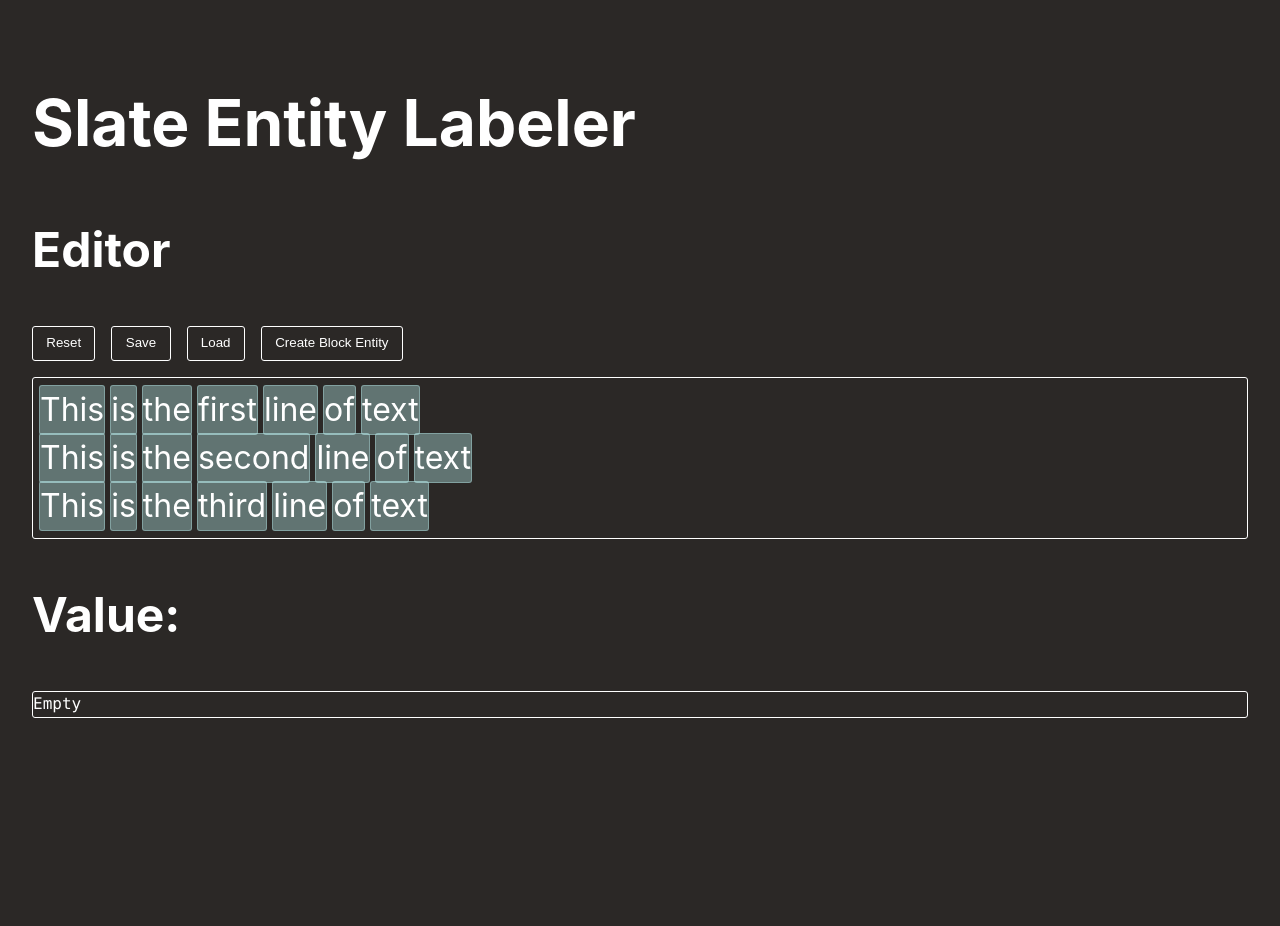
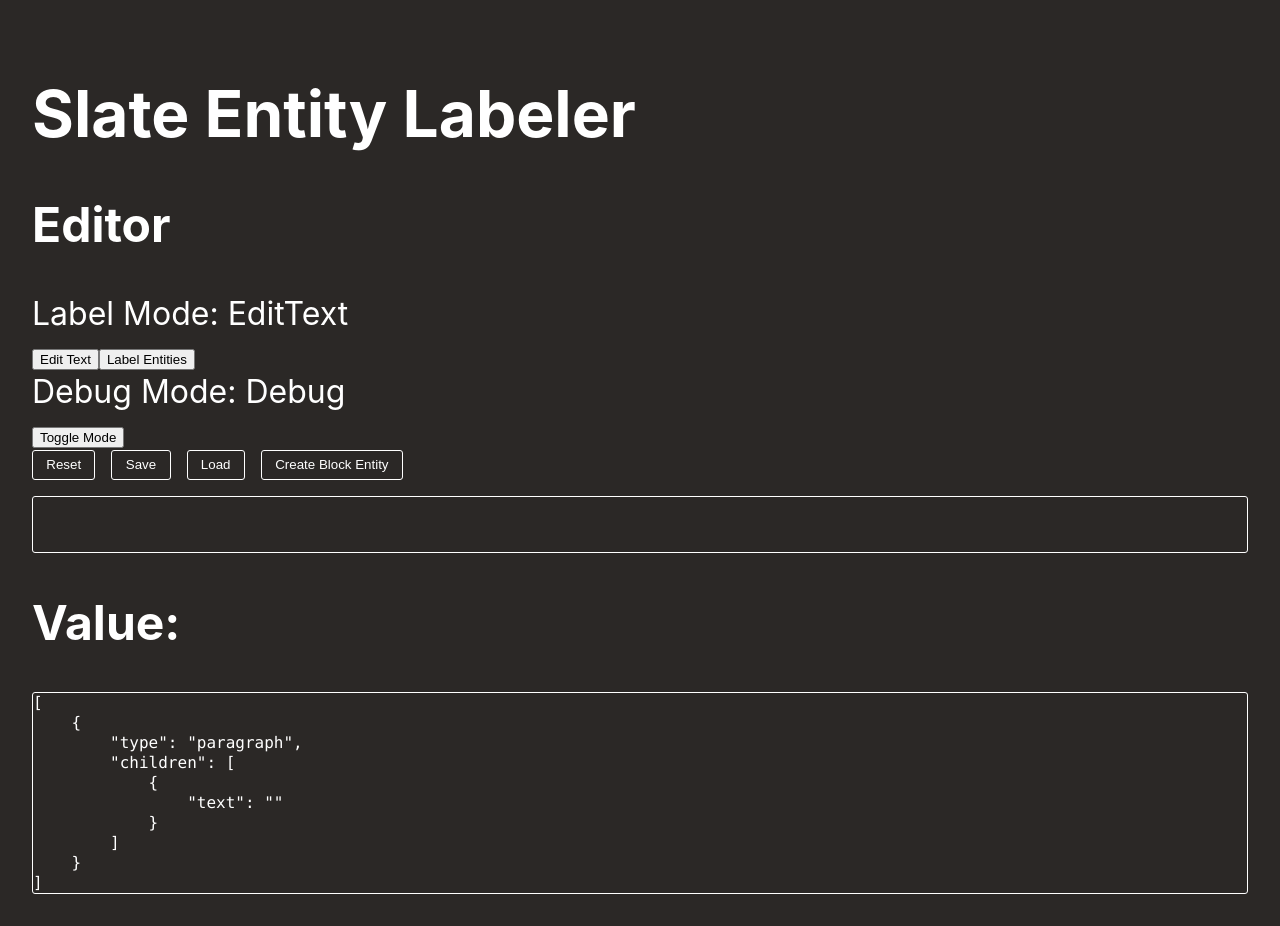
Before and after one commit to mattmazzola/slate-entity-labeler-next, a React (Create React App) app: page / in a window 1280 px wide. Before the commit the page ends 800 px from the top, so only its background shows below. Built offline with nearby package versions, Linux system fonts and the light colour scheme.

Commit message:
Add label mode, only tokenize when switching modes

```diff
--- a/src/App.tsx
+++ b/src/App.tsx
@@ -1,17 +1,22 @@
 import React from 'react'
 import styled from 'styled-components'
-import EntityLabeler, { CustomElement, IEntity } from './components/EntityLabeler'
+import EntityLabeler, { CustomElement, IEntity, DebugMode, LabelMode } from './components/EntityLabeler'
 
-const defaultText = `
-This is the first line of text
-This is the second line of text
-This is the third line of text
-`.trim()
+const defaultText = `OK test this`.trim()
 
 const App: React.FC = () => {
   const [text, setText] = React.useState<string>(defaultText)
+  const [labelMode, setLabelMode] = React.useState<LabelMode>(LabelMode.EditText)
+  const [debugMode, setDebugMode] = React.useState<DebugMode>(DebugMode.Debug)
   const [entities, setEntities] = React.useState<IEntity<unknown>[]>([])
   const [value, setValue] = React.useState<CustomElement[] | undefined>()
+  const onToggleMode = () => {
+    setDebugMode(m => {
+      return m === DebugMode.Debug
+        ? DebugMode.Normal
+        : DebugMode.Debug
+    })
+  }
 
   return (
     <Wrapper>
@@ -20,9 +25,24 @@ const App: React.FC = () => {
       </header>
       <main>
         <h2>Editor</h2>
+        <div>
+          Label Mode: {labelMode}
+          <div>
+            <button onClick={() => setLabelMode(LabelMode.EditText)}>Edit Text</button>
+            <button onClick={() => setLabelMode(LabelMode.Label)}>Label Entities</button>
+          </div>
+        </div>
+        <div>
+          Debug Mode: {debugMode}
+          <div>
+            <button onClick={onToggleMode}>Toggle Mode</button>
+          </div>
+        </div>
         <section>
           <EntityLabeler
             text={text}
+            labelMode={labelMode}
+            debugMode={debugMode}
             entities={entities}
             onChangeValue={value => setValue(value)}
           />
--- a/src/GlobalStyles.tsx
+++ b/src/GlobalStyles.tsx
@@ -14,6 +14,8 @@ const GlobalStyles = createGlobalStyle`
         background-color: var(--color-gray-900);
         color: var(--color-white);
         font-size: 16px;
+
+        -webkit-font-smoothing: antialiased;
     }
 
     code {
@@ -22,9 +24,8 @@ const GlobalStyles = createGlobalStyle`
 
     *,
     *:before,
-    *:after {        box-sizing: border-box;
-        line-height: 1.5;
-        -webkit-font-smoothing: antialiased;
+    *:after {
+        box-sizing: border-box;
     }
 
     #root {
--- a/src/components/EntityLabeler/EntityLabeler.tsx
+++ b/src/components/EntityLabeler/EntityLabeler.tsx
@@ -1,12 +1,12 @@
 import React from 'react'
 
 import { createEditor } from 'slate'
-import { Slate, Editable, withReact, DefaultElement, RenderLeafProps } from 'slate-react'
+import { Slate, Editable, withReact, DefaultElement, RenderElementProps } from 'slate-react'
 import { debounce, CustomElement, serialize, withLabels, CustomEditor } from './utils'
 import { Toolbar } from './Toolbar'
 import { defaultValue } from './utils'
 import styled from 'styled-components'
-import { convertEntitiesAndTextToTokenizedEditorValue, IEntity } from '.'
+import { convertEntitiesAndTextToTokenizedEditorValue, CustomText, deserialize, IEntity } from '.'
 
 const slatejsContentKey = 'slatejs-content-key'
 
@@ -18,6 +18,7 @@ const getSavedValueOrDefault = () => {
 
     return value
 }
+
 const saveValue = (value: CustomElement[]) => {
     // Save the value to Local Storage.
     const content = JSON.stringify(value)
@@ -25,17 +26,77 @@ const saveValue = (value: CustomElement[]) => {
     localStorage.setItem('serializedContent', serialize(value as CustomElement[]))
 }
 
+export enum LabelMode {
+    EditText = 'EditText',
+    Label = 'Label'
+}
+
+export enum DebugMode {
+    Normal = 'Normal',
+    Debug = 'Debug'
+}
+
 type Props = {
     text: string,
     entities: IEntity<unknown>[]
+    labelMode: LabelMode
+    debugMode: DebugMode
     onChangeValue: (value: CustomElement[]) => void
 }
 
 const EntityLabeler: React.FC<Props> = props => {
-    const [value, setValue] = React.useState<CustomElement[]>(() => convertEntitiesAndTextToTokenizedEditorValue(props.text, props.entities))
+    const debouncedOnChange = React.useCallback(debounce(props.onChangeValue, 500), [props.onChangeValue])
+    const [value, setValue] = React.useState<CustomElement[]>(defaultValue)
+
+    React.useEffect(() => {
+        let newValue: CustomElement[]
+
+        switch(props.labelMode) {
+            case LabelMode.EditText: {
+                const text: CustomText = {
+                    text: props.text
+                }
+
+                const paragraphElement: CustomElement = {
+                    type: 'paragraph',
+                    children: [text]
+                }
+                newValue = [paragraphElement]
+                setValue(newValue)
+                break;
+            }
+            case LabelMode.Label: {
+                newValue = convertEntitiesAndTextToTokenizedEditorValue(props.text, props.entities)
+                setValue(newValue)
+                break;
+            }
+        }
+
+        debouncedOnChange(newValue)
+    }, [props.text, props.entities.length, props.labelMode])
+
+    React.useEffect(() => {
+        const serializedValue = serialize(value)
+        let newValue: CustomElement[]
+
+        switch(props.labelMode) {
+            case LabelMode.EditText: {
+                newValue = deserialize(serializedValue)
+                setValue(newValue)
+                break;
+            }
+            case LabelMode.Label: {
+                newValue = convertEntitiesAndTextToTokenizedEditorValue(serializedValue, [])
+                setValue(newValue)
+                break;
+            }
+        }
+
+        debouncedOnChange(newValue)
+    }, [props.labelMode])
 
     const editor = React.useMemo(() => withLabels(withReact(createEditor())), [])
-    const debouncedOnChange = React.useCallback(debounce(props.onChangeValue, 500), [props.onChangeValue])
+
     const onSaveValue = () => {
         if (typeof value === 'object') {
             saveValue(value)
@@ -48,11 +109,33 @@ const EntityLabeler: React.FC<Props> = props => {
         setValue(value)
     }
 
+    const editOperationTypes = [
+        'remove_text',
+        'remove_node',
+        'insert_text',
+        'insert_node',
+    ]
+
     return (
         <Slate
             editor={editor}
             value={value}
             onChange={value => {
+
+                const eitOperations = editor.operations.filter(op => {
+                    return editOperationTypes.find(editOpType => editOpType === op.type)
+                })
+
+                const containsEditOperation = eitOperations.length > 0
+                // console.log('Operations: ', editor.operations.map(o => o.type))
+                // console.log(`containsEditOperation: `, containsEditOperation)
+
+                // If in label mode, prevent text modifications but allow entities to be created
+                if (props.labelMode === LabelMode.Label && containsEditOperation) {
+                    console.warn(`Edit operations blocked: `, eitOperations.map(o => o.type))
+                    return
+                }
+
                 const customValue = value as CustomElement[]
                 setValue(customValue)
 
@@ -72,7 +155,7 @@ const EntityLabeler: React.FC<Props> = props => {
                 />
                 <EditorWrapper>
                     <Editable
-                        renderElement={renderElement}
+                        renderElement={renderElementProps => renderElement(props.debugMode, renderElementProps)}
                     />
                 </EditorWrapper>
             </ToolbarWrapper>
@@ -99,45 +182,68 @@ const EditorWrapper = styled.div`
   }
 `
 
-const EntityWrapper = styled.div`
+const EntityWrapper = styled.div<{ mode: DebugMode }>`
     display: inline-block;
     border-radius: 3px;
-    background: var(--color-entities-base);
-    margin: -1x;
-    border 1px solid var(--color-entities-base);
+
+    ${props => props.mode === DebugMode.Debug
+        ? `
+        background: var(--color-entities-base);
+        margin: -1x;
+        border 1px solid var(--color-entities-base);
+        `
+        : ''}
 `
 
-const EntityElement: React.FC<any> = props => {
+type ElementProps = RenderElementProps & {
+    mode: DebugMode
+}
+
+const EntityElement: React.FC<ElementProps> = props => {
     return (
-        <EntityWrapper {...props.attributes} data-is-entity={true}>
+        <EntityWrapper
+            {...props.attributes}
+            data-is-entity={true}
+            mode={props.mode}
+        >
             {props.children}
         </EntityWrapper>
     )
 }
 
-const TokenWrapper = styled.div`
+const TokenWrapper = styled.div<{ mode: DebugMode }>`
     display: inline-block;
     border-radius: 3px;
-    background: var(--color-token-base);
-    margin: -2px;
-    border 1px solid var(--color-token-base);
+
+    ${props => props.mode === DebugMode.Debug
+        ? `
+        background: var(--color-token-base);
+        margin: -1px;
+        border 1px solid var(--color-token-base);
+        `
+        : ''
+    }
 `
 
-const TokenElement: React.FC<any> = props => {
+const TokenElement: React.FC<ElementProps> = props => {
     return (
-        <TokenWrapper {...props.attributes} data-is-token={true}>
+        <TokenWrapper
+            {...props.attributes}
+            data-is-token={true}
+            mode={props.mode}
+        >
             {props.children}
         </TokenWrapper>
     )
 }
 
 
-const renderElement = (props: any) => {
+const renderElement = (mode: DebugMode, props: RenderElementProps) => {
     switch (props.element.type) {
         case 'entity':
-            return <EntityElement {...props} />
+            return <EntityElement {...props} mode={mode} />
         case 'token':
-            return <TokenElement {...props} />
+            return <TokenElement {...props} mode={mode} />
         default:
             return <DefaultElement {...props} />
     }
--- a/src/components/EntityLabeler/index.ts
+++ b/src/components/EntityLabeler/index.ts
@@ -1,3 +1,8 @@
 import EntityLabeler from './EntityLabeler'
 export * from './utils'
+export {
+    LabelMode,
+    DebugMode
+} from './EntityLabeler'
+
 export default EntityLabeler
--- a/src/components/EntityLabeler/utils.ts
+++ b/src/components/EntityLabeler/utils.ts
@@ -22,6 +22,13 @@ declare module 'slate' {
 export const CustomEditor = {
     ...Editor,
 
+    isParagraph(editor: CustomEditor) {
+        const [match] = CustomEditor.nodes(editor, {
+            match: n => (n as CustomElement).type === 'paragraph',
+        })
+
+        return Boolean(match)
+    },
     isEntity(editor: CustomEditor) {
         const [match] = CustomEditor.nodes(editor, {
             match: n => (n as CustomElement).type === 'entity',
@@ -45,7 +52,11 @@ export const withLabels = (editor: CustomEditor) => {
     editor.isInline = (element: CustomElement) => {
         switch (element.type) {
             case 'entity': {
-                console.log({ element })
+                console.log('Entity: ', { element })
+                return true
+            }
+            case 'token': {
+                // console.log('Token: ', { element })
                 return true
             }
         }
@@ -66,11 +77,12 @@ export const serialize = (value: CustomElement[]) => {
     )
 }
 
-export const deserialize = (value: string) => {
+export const deserialize = (value: string): CustomElement[] => {
     // Return a value array of children derived by splitting the string.
     return value.split('\n')
         .map(line => {
             return {
+                type: 'paragraph',
                 children: [{ text: line }],
             }
         })
@@ -184,10 +196,15 @@ export const convertEntitiesAndTextToTokenizedEditorValue = (
     customEntities: IEntity<unknown>[]
 ) => {
     const normalizedEntities = normalizeEntities(customEntities)
-    const tokenizedText = tokenizeText(text, tokenizeRegex)
-    const labeledTokens = labelTokens(tokenizedText, normalizedEntities)
-    // TODO: Support multi-line (multiple token arrays)
-    return convertToSlateValue([labeledTokens])
+    const lines = text.split('\n')
+    const tokenizedLlines = lines
+        .map(line => {
+            const tokenizedLine = tokenizeText(line, tokenizeRegex)
+            const labeledTokens = labelTokens(tokenizedLine, normalizedEntities)
+            return labeledTokens
+        })
+
+    return convertToSlateValue(tokenizedLlines)
 }
 
 export const normalizeEntities = <T>(x: T): T => { return x }
```
